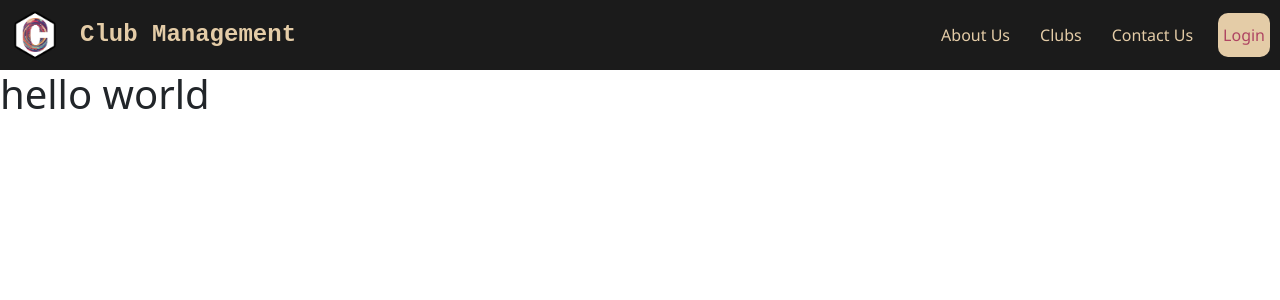
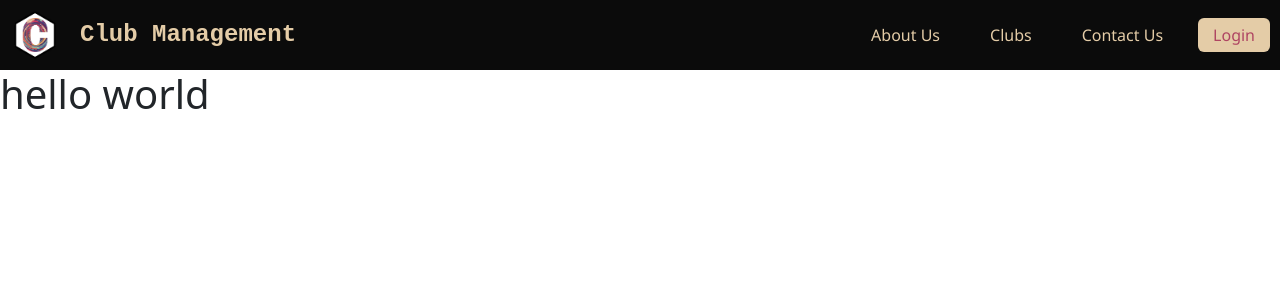
Before and after one commit to DreaserousProductions/club-management, an Angular app in the folder frontend/club-management-ui/: page / in a window 1280 px wide. Shown: the top 300 px of the page. Built offline with nearby package versions, Linux system fonts and the light colour scheme.

Commit message:
Styling navbar and customisations

```diff
--- a/frontend/club-management-ui/src/app/nav-panel/nav-panel.component.css
+++ b/frontend/club-management-ui/src/app/nav-panel/nav-panel.component.css
@@ -36,7 +36,7 @@ div {
     border: none;
     background: none;
 
-    padding: 10px 5px 10px 5px;
+    padding: 5px 15px 5px 15px;
 }
 
 .buttons .text-button {
@@ -44,8 +44,16 @@ div {
     color: var(--main-beige);
 }
 
+.buttons .text-button:hover {
+    background-color: var(--trn-teal);
+}
+
 .buttons .flat-button {
     color: var(--main-red);
     background-color: var(--main-beige);
-    border-radius: 10px;
+    border-radius: 6px;
 }
+
+.buttons .flat-button:hover {
+    background-color: var(trn-purple);
+}
--- a/frontend/club-management-ui/src/styles.css
+++ b/frontend/club-management-ui/src/styles.css
@@ -7,6 +7,15 @@
     --main-teal: #6f949e;
     --main-orange: #da7659;
 
-    --dark-shade: #1b1b1b;
-    --light-shade: #efefdf;
+    --dark-shade: #0b0b0b;
+    --light-shade: #efefef;
+
+    --trn-purple: #5a3b6b88;
+    --trn-red: #af456288;
+    --trn-beige: #e4cca788;
+    --trn-teal: #6f949e88;
+    --trn-orange: #da765988;
+
+    --trn-dark-shade: #0b0b0b88;
+    --trn-light-shade: #efefef88;
 }
```
